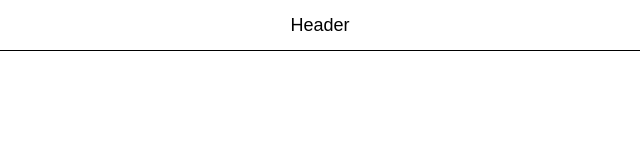
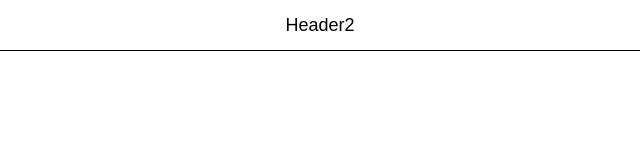
Before and after one commit to ooloo-io/github-flow-Stvrayvon, a website: page src/index.html in a window 1280 px wide. Shown: the full height of the page, 320-960 px from the left. Drawn offline with nearby package versions, Linux system fonts and the light colour scheme.

Commit message:
Update index.html

```diff
--- a/src/index.html
+++ b/src/index.html
@@ -14,6 +14,6 @@
 
 <body>
     <header class="header">
-      Header
+      Header2
     </header></body>
 </html>
```
